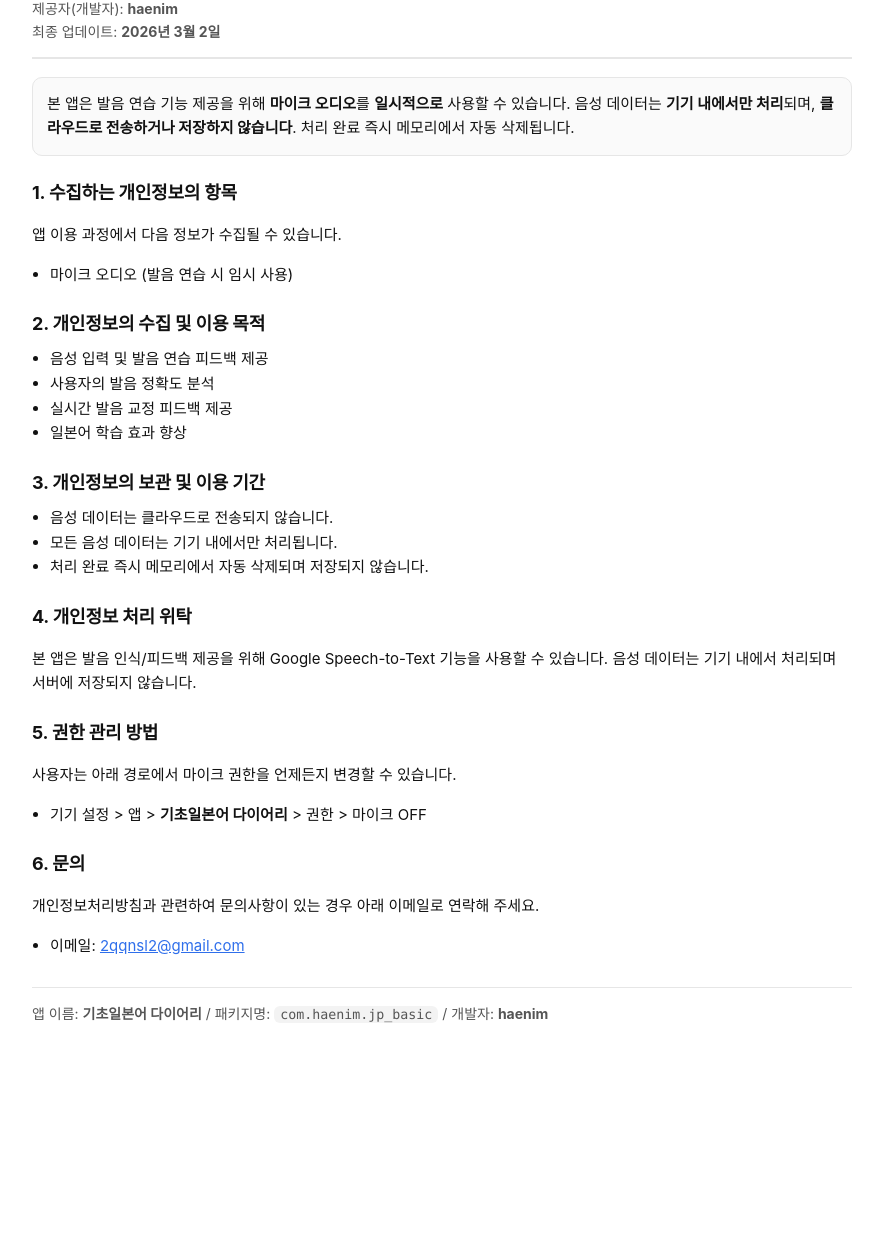
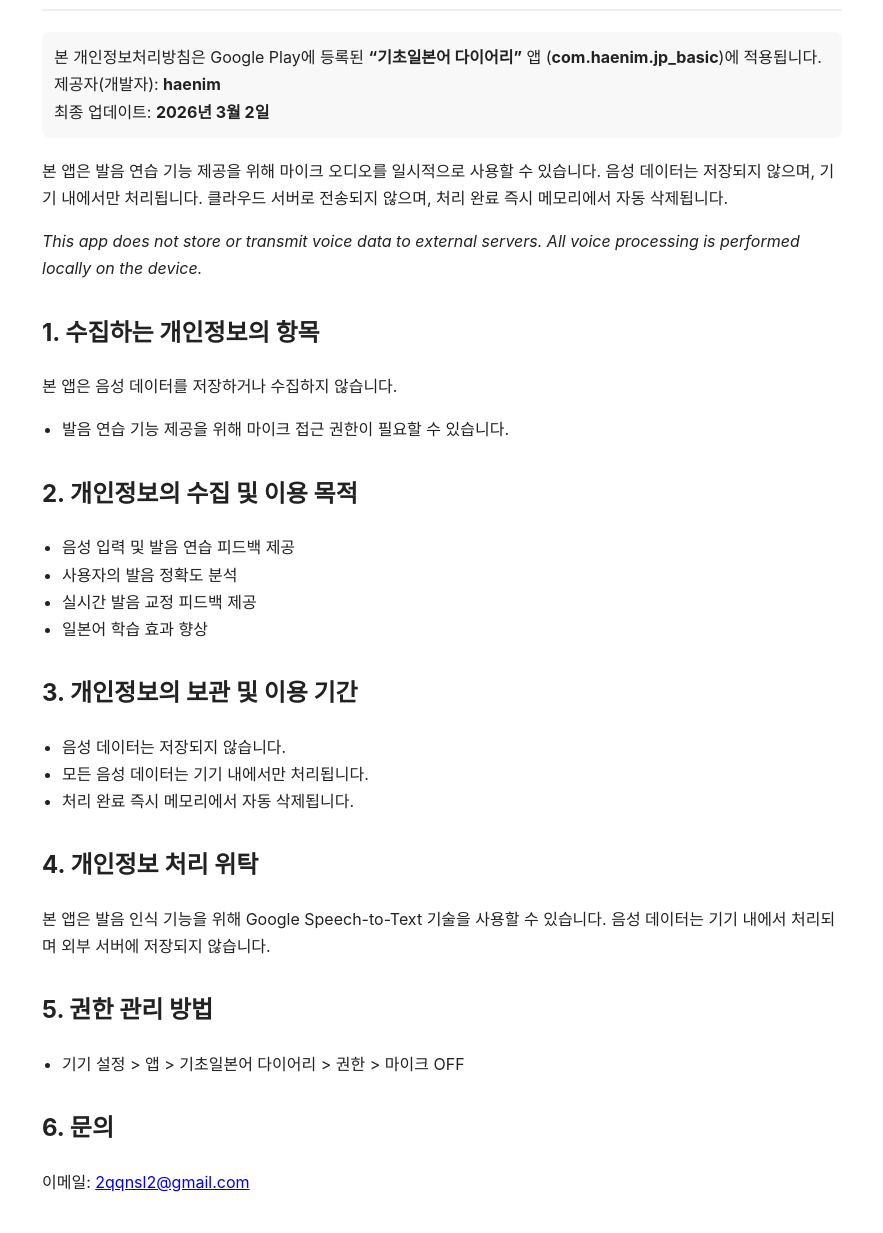
Before and after one commit to hnkim0116/jp-privacy-policy, a plain HTML site: page index.html in a window 1280 px wide. Shown: the part 97-1330 px from the top of the page, without its empty margins (198-1081 px from the left). Before the commit the page ends 1179 px from the top, so only its background shows below. Drawn offline with Linux system fonts and the light colour scheme.

Commit message:
Refactor privacy policy layout and content

```diff
--- a/index.html
+++ b/index.html
@@ -1,111 +1,73 @@
 <!DOCTYPE html>
 <html lang="ko">
 <head>
-  <meta charset="UTF-8" />
-  <meta name="viewport" content="width=device-width, initial-scale=1" />
+  <meta charset="UTF-8">
+  <meta name="viewport" content="width=device-width, initial-scale=1.0">
   <title>개인정보처리방침 - 기초일본어 다이어리</title>
   <style>
-    :root {
-      --text: #111;
-      --muted: #555;
-      --border: #e6e6e6;
-      --bg: #ffffff;
-      --accent: #2f6feb;
-    }
     body {
-      margin: 0;
-      background: var(--bg);
-      color: var(--text);
-      font-family: -apple-system, BlinkMacSystemFont, "Segoe UI", Roboto, "Noto Sans KR",
-        "Apple SD Gothic Neo", Arial, sans-serif;
-      line-height: 1.65;
-    }
-    main {
-      max-width: 820px;
+      font-family: -apple-system, BlinkMacSystemFont, "Segoe UI", Roboto, "Noto Sans KR", Arial, sans-serif;
+      max-width: 800px;
       margin: 0 auto;
-      padding: 24px 18px 56px;
-    }
-    header {
-      border-bottom: 2px solid var(--border);
-      padding-bottom: 14px;
-      margin-bottom: 18px;
+      padding: 20px;
+      line-height: 1.7;
+      color: #222;
     }
     h1 {
-      font-size: 24px;
-      margin: 0 0 6px;
-      letter-spacing: -0.2px;
+      border-bottom: 2px solid #eee;
+      padding-bottom: 10px;
+    }
+    h2 {
+      margin-top: 30px;
+    }
+    ul {
+      padding-left: 20px;
     }
     .meta {
-      color: var(--muted);
+      background: #f8f8f8;
+      padding: 12px;
+      border-radius: 8px;
+      margin-bottom: 20px;
+    }
+    .footer {
+      margin-top: 40px;
       font-size: 14px;
-    }
-    h2 {
-      font-size: 18px;
-      margin: 22px 0 8px;
-      letter-spacing: -0.2px;
-    }
-    p, li {
-      font-size: 15px;
-    }
-    ul {
-      margin: 8px 0 0 18px;
-      padding: 0;
-    }
-    .box {
-      border: 1px solid var(--border);
-      border-radius: 10px;
-      padding: 14px 14px;
-      background: #fafafa;
-      margin-top: 12px;
-    }
-    a { color: var(--accent); }
-    footer {
-      margin-top: 28px;
-      padding-top: 14px;
-      border-top: 1px solid var(--border);
-      color: var(--muted);
-      font-size: 14px;
-    }
-    code {
-      background: #f3f3f3;
-      padding: 1px 6px;
-      border-radius: 6px;
-      font-family: ui-monospace, SFMono-Regular, Menlo, Monaco, Consolas, "Liberation Mono", monospace;
-      font-size: 0.95em;
+      color: #666;
+      border-top: 1px solid #eee;
+      padding-top: 15px;
     }
   </style>
 </head>
 <body>
-  <main>
-    <header>
+
   <h1>개인정보처리방침</h1>
+
   <div class="meta">
     본 개인정보처리방침은 Google Play에 등록된 <strong>“기초일본어 다이어리”</strong> 앱
-        (<code>com.haenim.jp_basic</code>)에 적용됩니다.
-        <br />
-        제공자(개발자): <strong>haenim</strong>
-        <br />
+    (<strong>com.haenim.jp_basic</strong>)에 적용됩니다.<br>
+    제공자(개발자): <strong>haenim</strong><br>
     최종 업데이트: <strong>2026년 3월 2일</strong>
   </div>
-    </header>
 
-    <section class="box" aria-label="요약">
-      <p style="margin:0;">
-        본 앱은 발음 연습 기능 제공을 위해 <strong>마이크 오디오</strong>를 <strong>일시적으로</strong> 사용할 수 있습니다.
-        음성 데이터는 <strong>기기 내에서만 처리</strong>되며, <strong>클라우드로 전송하거나 저장하지 않습니다</strong>.
-        처리 완료 즉시 메모리에서 자동 삭제됩니다.
+  <p>
+    본 앱은 발음 연습 기능 제공을 위해 마이크 오디오를 일시적으로 사용할 수 있습니다.
+    음성 데이터는 저장되지 않으며, 기기 내에서만 처리됩니다.
+    클라우드 서버로 전송되지 않으며, 처리 완료 즉시 메모리에서 자동 삭제됩니다.
   </p>
-    </section>
 
-    <section>
+  <p>
+    <em>
+      This app does not store or transmit voice data to external servers.
+      All voice processing is performed locally on the device.
+    </em>
+  </p>
+
   <h2>1. 수집하는 개인정보의 항목</h2>
-      <p>앱 이용 과정에서 다음 정보가 수집될 수 있습니다.</p>
+  <p>본 앱은 음성 데이터를 저장하거나 수집하지 않습니다.</p>
   <ul>
-        <li>마이크 오디오 (발음 연습 시 임시 사용)</li>
+    <li>발음 연습 기능 제공을 위해 마이크 접근 권한이 필요할 수 있습니다.</li>
   </ul>
-    </section>
 
-    <section>
   <h2>2. 개인정보의 수집 및 이용 목적</h2>
   <ul>
     <li>음성 입력 및 발음 연습 피드백 제공</li>
@@ -113,50 +75,33 @@
     <li>실시간 발음 교정 피드백 제공</li>
     <li>일본어 학습 효과 향상</li>
   </ul>
-    </section>
 
-    <section>
   <h2>3. 개인정보의 보관 및 이용 기간</h2>
   <ul>
-        <li>음성 데이터는 클라우드로 전송되지 않습니다.</li>
+    <li>음성 데이터는 저장되지 않습니다.</li>
     <li>모든 음성 데이터는 기기 내에서만 처리됩니다.</li>
-        <li>처리 완료 즉시 메모리에서 자동 삭제되며 저장되지 않습니다.</li>
+    <li>처리 완료 즉시 메모리에서 자동 삭제됩니다.</li>
   </ul>
-    </section>
 
-    <section>
   <h2>4. 개인정보 처리 위탁</h2>
   <p>
-        본 앱은 발음 인식/피드백 제공을 위해 Google Speech-to-Text 기능을 사용할 수 있습니다.
-        음성 데이터는 기기 내에서 처리되며 서버에 저장되지 않습니다.
+    본 앱은 발음 인식 기능을 위해 Google Speech-to-Text 기술을 사용할 수 있습니다.
+    음성 데이터는 기기 내에서 처리되며 외부 서버에 저장되지 않습니다.
   </p>
-    </section>
 
-    <section>
   <h2>5. 권한 관리 방법</h2>
-      <p>사용자는 아래 경로에서 마이크 권한을 언제든지 변경할 수 있습니다.</p>
   <ul>
-        <li>기기 설정 &gt; 앱 &gt; <strong>기초일본어 다이어리</strong> &gt; 권한 &gt; 마이크 OFF</li>
+    <li>기기 설정 &gt; 앱 &gt; 기초일본어 다이어리 &gt; 권한 &gt; 마이크 OFF</li>
   </ul>
-    </section>
 
-    <section>
   <h2>6. 문의</h2>
-      <p>
-        개인정보처리방침과 관련하여 문의사항이 있는 경우 아래 이메일로 연락해 주세요.
-      </p>
-      <ul>
-        <li>이메일: <a href="mailto:2qqnsl2@gmail.com">2qqnsl2@gmail.com</a></li>
-      </ul>
-    </section>
+  <p>이메일: <a href="mailto:2qqnsl2@gmail.com">2qqnsl2@gmail.com</a></p>
 
-    <footer>
-      <div>
-        앱 이름: <strong>기초일본어 다이어리</strong> /
-        패키지명: <code>com.haenim.jp_basic</code> /
-        개발자: <strong>haenim</strong>
+  <div class="footer">
+    앱 이름: 기초일본어 다이어리<br>
+    패키지명: com.haenim.jp_basic<br>
+    개발자: haenim
   </div>
-    </footer>
-  </main>
+
 </body>
 </html>
```
Lines whose indentation alone changed are shown as unchanged.
